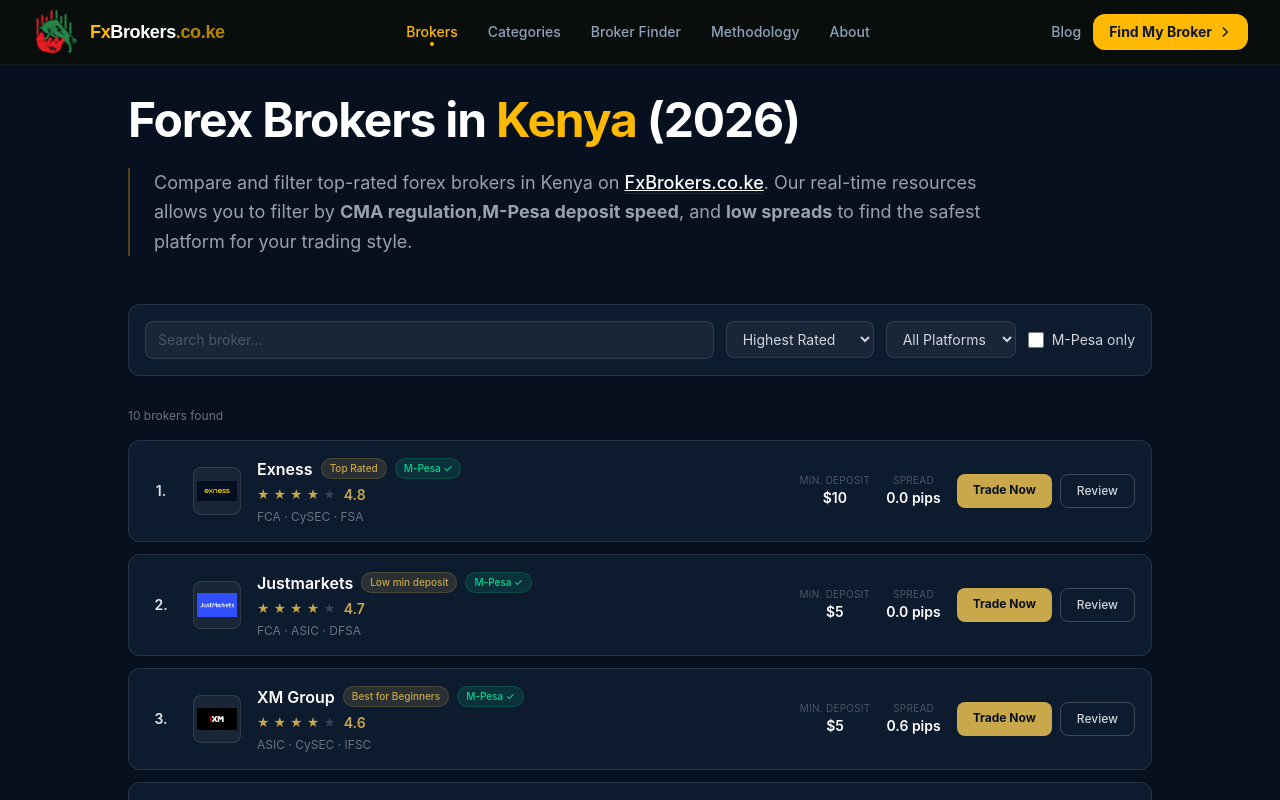
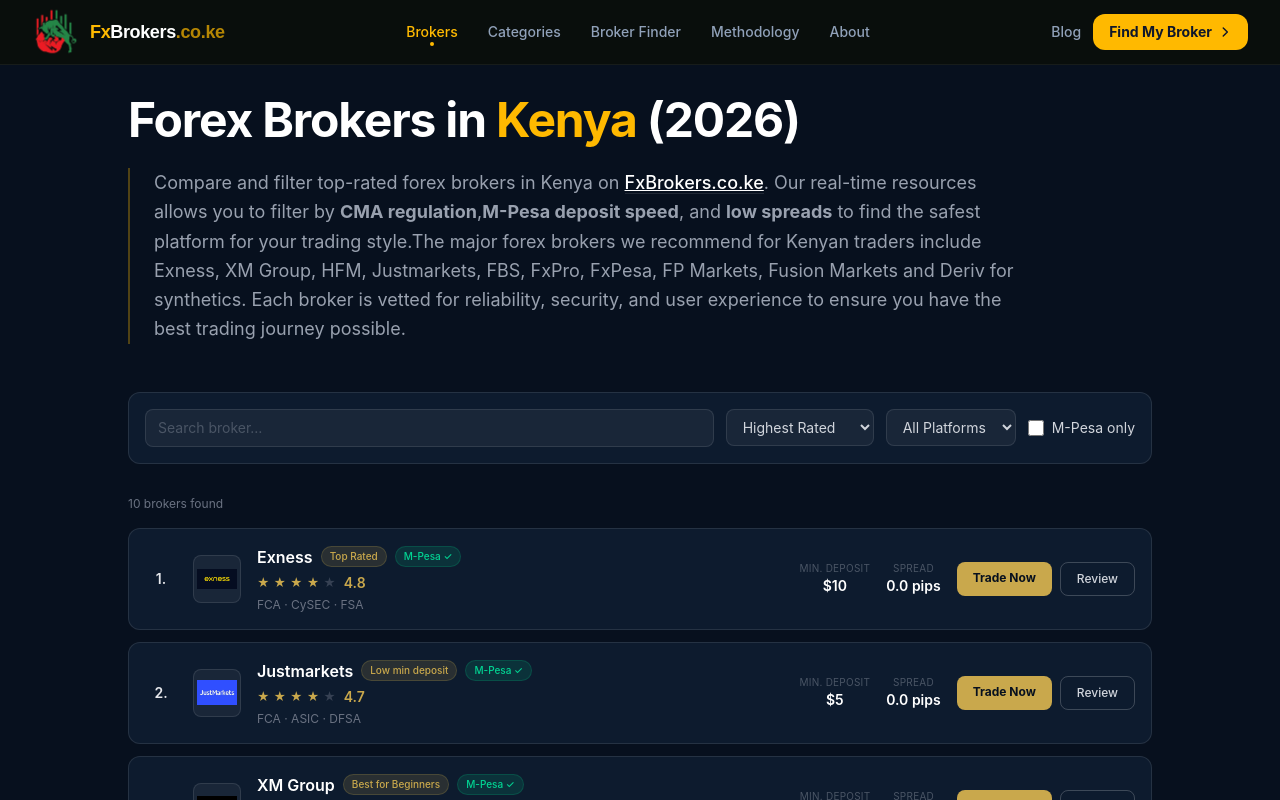
Before and after one commit to satoshikemboi/IB-Kenya, a React (Vite) app: page /brokers in a window 1280 px wide. Shown: the top 800 px of the page. Built offline with nearby package versions, Linux system fonts and the light colour scheme.

Commit message:
some minor changes

```diff
--- a/src/pages/BrokerList.jsx
+++ b/src/pages/BrokerList.jsx
@@ -80,7 +80,7 @@
       </Link>.
       Our real-time resources allows you to filter by <strong>CMA regulation</strong>,
       <strong>M-Pesa deposit speed</strong>, and <strong>low spreads</strong> to find
-      the safest platform for your trading style.
+      the safest platform for your trading style.The major forex brokers we recommend for Kenyan traders include Exness, XM Group, HFM, Justmarkets, FBS, FxPro, FxPesa, FP Markets, Fusion Markets and Deriv for synthetics. Each broker is vetted for reliability, security, and user experience to ensure you have the best trading journey possible.
     </p>
   </div>
 </div>
```
